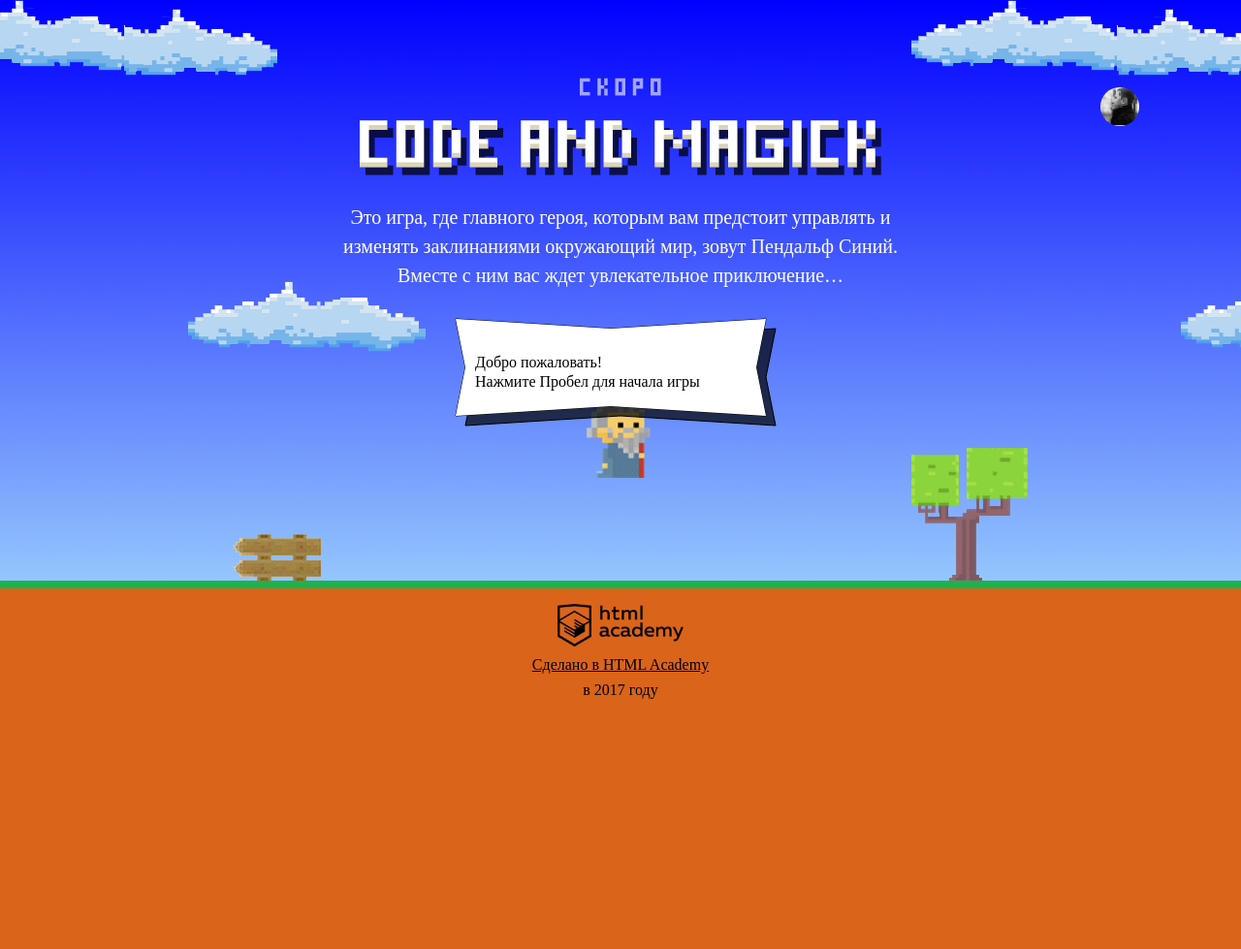
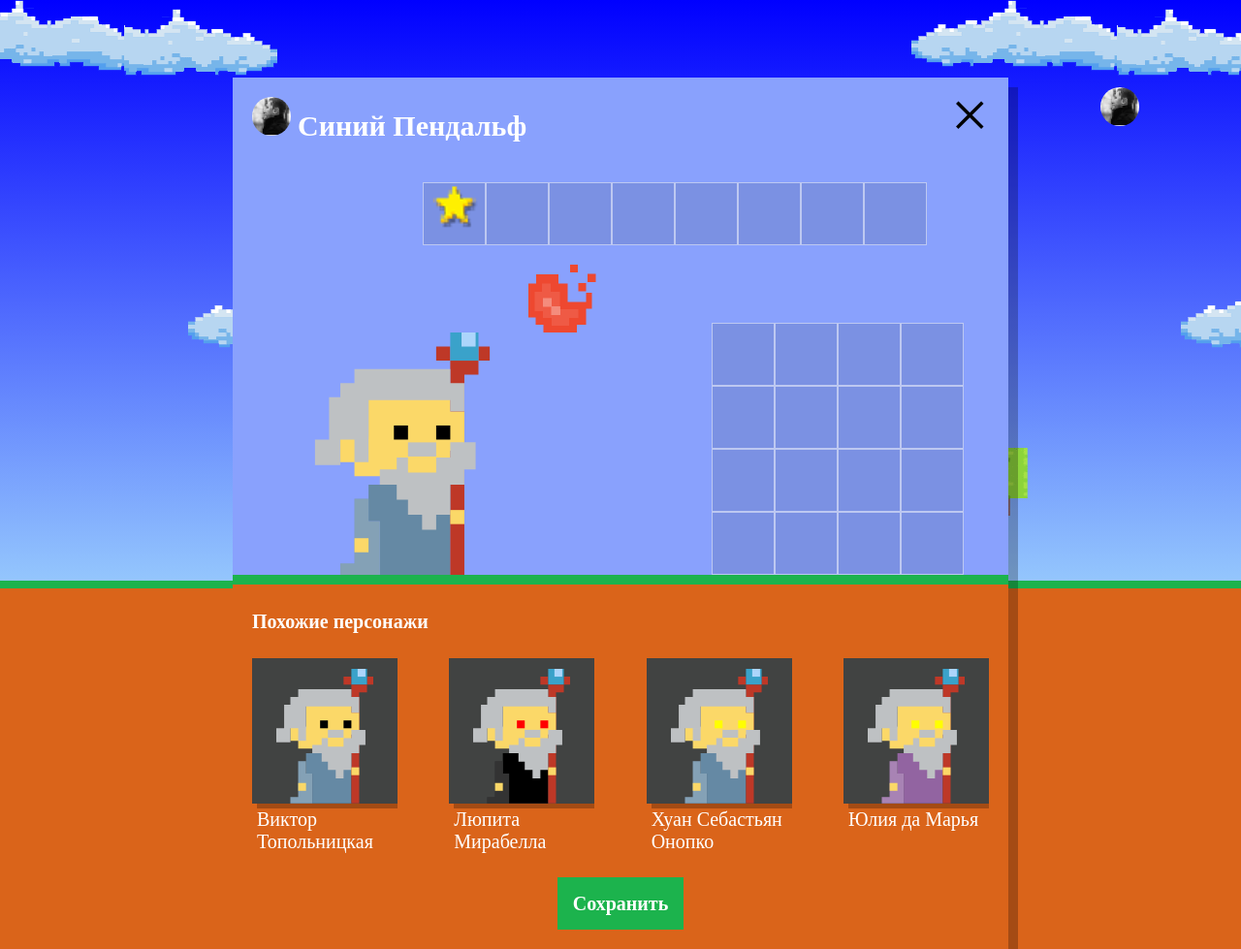
Before and after one commit to kondtan/htmlacademy-code-and-magick, a website: page index.html in a window 1280 px wide. Shown: the whole page at 97% size. Before the commit the page ends 800 px from the top, so only its background shows below. Drawn offline with Linux system fonts and the light colour scheme; a web font is replaced by a local one.

Commit message:
Добавлен список случайных персонажей на выбор перед игрой

```diff
--- a/index.html
+++ b/index.html
@@ -205,6 +205,7 @@
 
 </script>
 
+<script src="js/setup.js"></script>
 <script src="js/stat.js"></script>
 <script src="js/game.js"></script>
 
--- /dev/null
+++ b/js/setup.js
@@ -0,0 +1,49 @@
+'use strict';
+
+var userDialog = document.querySelector('.setup');
+var similarListElement = document.querySelector('.setup-similar-list');
+var similarWizardTemplate = document.querySelector('#similar-wizard-template')
+  .content
+  .querySelector('.setup-similar-item');
+var wizardList = document.createDocumentFragment();
+var wizardNames = ['Иван', 'Хуан Себастьян', 'Мария', 'Кристоф', 'Виктор', 'Юлия', 'Люпита', 'Вашингтон'];
+var wizardSurnames = ['да Марья', 'Верон', 'Мирабелла', 'Вальц', 'Онопко', 'Топольницкая', 'Нионго', 'Ирвинг'];
+
+var coatColorArray = ['rgb(101, 137, 164)', 'rgb(241, 43, 107)', 'rgb(146, 100, 161)', 'rgb(56, 159, 117)', 'rgb(215, 210, 55)', 'rgb(0, 0, 0)'];
+var eyesColorArray = ['black', 'red', 'blue', 'yellow', 'green'];
+
+var wizardArray = [];
+
+var getRandomInteger = function (min, max) {
+  var random = Math.random() * (max + 1) + min;
+  return Math.floor(random);
+};
+
+document.querySelector('.setup-similar').classList.remove('hidden');
+userDialog.classList.remove('hidden');
+
+for (var i = 0; i < 4; i++) {
+  var wizardElement = similarWizardTemplate.cloneNode(true);
+
+  var randomName = wizardNames[getRandomInteger(0, wizardNames.length - 1)];
+  var randomSurname = wizardSurnames[getRandomInteger(0, wizardSurnames.length - 1)];
+  var fullName = randomName + ' ' + randomSurname;
+
+  var randomEyesColor = eyesColorArray[getRandomInteger(0, eyesColorArray.length - 1)];
+
+  var randomCoatColor = coatColorArray[getRandomInteger(0, coatColorArray.length - 1)];
+
+  wizardArray[i] = {
+    name: fullName,
+    coatColor: randomCoatColor,
+    eyesColor: randomEyesColor
+  };
+
+  wizardElement.querySelector('.setup-similar-label').textContent = wizardArray[i].name;
+  wizardElement.querySelector('.wizard-coat').style.fill = wizardArray[i].coatColor;
+  wizardElement.querySelector('.wizard-eyes').style.fill = wizardArray[i].eyesColor;
+
+  wizardList.appendChild(wizardElement);
+}
+
+similarListElement.appendChild(wizardList);
```
